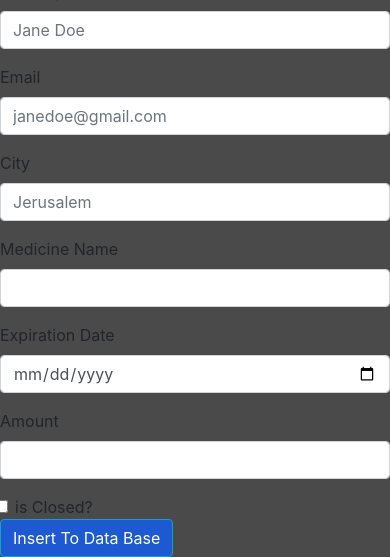
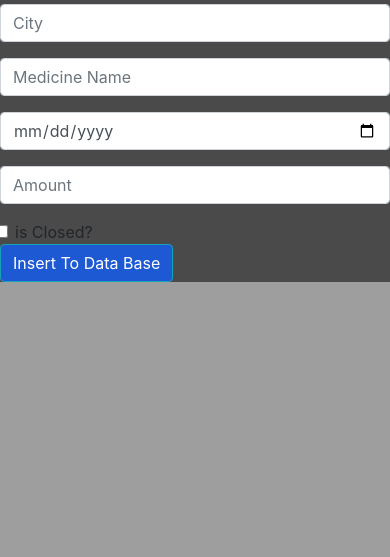
Before and after one commit to avisagal/nettas-project, a Flask app: template templates/final_website.html in a window 390 px wide. Shown: the part 1579-2136 px from the top of the page. After the commit the page ends 1861 px from the top, so only its background shows below. Run offline with Flask 2, Linux system fonts and the light colour scheme; the template is opened without the code that fills it, so the values that code supplies are empty; some libraries are stand-ins or nearby versions.

Commit message:
avis changes in js

```diff
--- a/templates/final_website.html
+++ b/templates/final_website.html
@@ -4,7 +4,7 @@
 <head>
     <link rel="stylesheet" href="https://stackpath.bootstrapcdn.com/bootstrap/4.1.0/css/bootstrap.min.css" integrity="sha384-9gVQ4dYFwwWSjIDZnLEWnxCjeSWFphJiwGPXr1jddIhOegiu1FwO5qRGvFXOdJZ4"
         crossorigin="anonymous">
-        <script src="https://code.jquery.com/jquery-3.1.0.min.js" crossorigin="anonymous"></script>
+    <script src="https://code.jquery.com/jquery-3.1.0.min.js" crossorigin="anonymous"></script>
     <script src="https://cdnjs.cloudflare.com/ajax/libs/popper.js/1.14.0/umd/popper.min.js" integrity="sha384-cs/chFZiN24E4KMATLdqdvsezGxaGsi4hLGOzlXwp5UZB1LY//20VyM2taTB4QvJ"
         crossorigin="anonymous"></script>
     <script src="https://stackpath.bootstrapcdn.com/bootswatch/4.1.0/superhero/bootstrap.min.css" integrity="sha384-uefMccjFJAIv6A+rW+L4AHf99KvxDjWSu1z9VI8SKNVmz4sk7buKt/6v9KI65qnm"
@@ -14,71 +14,67 @@
 <body>
     <!-- first three banners -->
     <div>
-        <img src={{url_for('static',filename="photos/baner.png")}} class="img-fluid" alt="Responsive image">
-        <img src={{url_for('static',filename="photos/p1.png")}} class="img-fluid" alt="Responsive image">
-        <img src={{url_for('static',filename="photos/p2.png")}} class="img-fluid" alt="Responsive image">
+        <img src={{url_for( 'static',filename="photos/baner.png" )}} class="img-fluid" alt="Responsive image">
+        <img src={{url_for( 'static',filename="photos/p1.png" )}} class="img-fluid" alt="Responsive image">
+        <img src={{url_for( 'static',filename="photos/p2.png" )}} class="img-fluid" alt="Responsive image">
     </div>
     <!-- search part -->
     <!-- <div style="background-color: #FBD879" class="container"> -->
     <div style="background-color: #FBD879">
-        <div class="form-row" >
-                <div class=container >
-            <div id = "basic_search" class="form-group col-md-6" >
-                <input class="form-control" type="text" id="ti" align="center">
+        <br>
+        <br>
+        <br>
+        <div class="form-row">
+                <div class="col-4">
+                </div>
+            <div id="basic_search" class="form-group col-md-4">
+                <input class="form-control" type="text" id="ti">
                 <button onclick="hi()" style="background-color: #1E59D4" type="submit" class="btn btn-info"> search Medicine</button>
             </div>
         </div>
-        </div>
-        <div class="form-row">
-            <div class="form-group col-md-6">
-                <label for="inputpersonName">user mail</label>
-                <input class="form-control" type="text" id="t2">
+        <div class="form-check form-check-inline">
+            <div class="form-group col-md-4">
+                <input class="form-control" type="text" id="t2" placeholder="user mail">
             </div>
-        </div>
-        <div class="form-row">
-            <div class="form-group col-md-6">
-                <label for="inputpersonName">user name</label>
-                <input class="form-control" type="text" id="t3">
+        <!-- </div>
+        <div class="form-row"> -->
+            <div class="form-group col-md-4">
+                <input class="form-control" type="text" id="t3" placeholder="user name">
             </div>
-        </div>
-        <div class="form-group col-md-6">
-            <label for="inputpersonName">Medication wanted</label>
-            <input class="form-control" type="text" id="t4">
+        <!-- </div> -->
+        <div class="form-group col-md-4">
+            <input class="form-control" type="text" id="t4" placeholder="medicine">
             <button onclick="sendForMail()" style="background-color: #1E59D4" type="submit" class="btn btn-info"> update state</button>
         </div>
     </div>
     <!-- giveaway banner -->
     <div>
-        <img src={{url_for('static',filename="photos/p3.png")}} class="img-fluid" alt="Responsive image">
+        <img src={{url_for( 'static',filename="photos/p3.png" )}} class="img-fluid" alt="Responsive image">
     </div>
     <!-- giveaway part -->
     <div style="background-color: #4a4a4a">
+        <br>
+        <br>
         <div class="form-row">
-            <div class="form-group col-md-6">
-                <label for="inputpersonName">what's your name?</label>
-                <input type="personName" class="form-control" id="inputpersonName" placeholder="Jane Doe">
+            <div class="form-group col-md-4">
+                <input type="personName" class="form-control" id="inputpersonName" placeholder="what's your name?">
             </div>
-            <div class="form-group col-md-6">
-                <label for="inputEmail">Email</label>
-                <input type="email" class="form-control" id="inputEmail" placeholder="janedoe@gmail.com">
+            <div class="form-group col-md-4">
+                <input type="email" class="form-control" id="inputEmail" placeholder="Email">
             </div>
-            <div class="form-group col-md-6">
-                <label for="inputCity">City</label>
-                <input type="text" class="form-control" id="inputCity" placeholder="Jerusalem">
+            <div class="form-group col-md-4">
+                <input type="text" class="form-control" id="inputCity" placeholder="City">
             </div>
         </div>
         <div class="form-row">
-            <div class="form-group col-md-6">
-                <label for="inputMedName">Medicine Name</label>
-                <input type="text" class="form-control" id="inputMedName">
+            <div class="form-group col-md-4">
+                <input type="text" class="form-control" id="inputMedName" placeholder="Medicine Name">
             </div>
-            <div class="form-group col-md-6">
-                <label for="inputExpirationDate">Expiration Date</label>
-                <input type="date" class="form-control" id="inputExpirationDate">
+            <div class="form-group col-md-4">
+                <input type="date" class="form-control" id="inputExpirationDate" placeholder="expiration date">
             </div>
-            <div class="form-group col-md-6">
-                <label for="Amount">Amount</label>
-                <input type="number" class="form-control" id="Amount">
+            <div class="form-group col-md-2">
+                <input type="number" class="form-control" id="Amount" placeholder="Amount">
             </div>
             <div class="form-check">
                 <input class="form-check-input" type="checkbox" id="gridCheck">
@@ -90,7 +86,7 @@
         <button onclick="sendToDB()" style="background-color: #1E59D4" class="btn btn-info">Insert To Data Base</button>
     </div>
     <script>
-        function sendToDB() {
+          function sendToDB() {
             var inputpersonName = document.getElementById("inputpersonName").value;
             var inputEmail = document.getElementById("inputEmail").value;
             var inputCity = document.getElementById("inputCity").value;
@@ -115,7 +111,7 @@
             sDev.appendChild(table);
             // crateing the header of the file
             var tr = table.insertRow(0);
-            var col = ["id", "medicine name", "expiration date", "amount", "is closed", "city", "owner name", "picture"]
+            var col = ["id", "medicine name", "expiration date", "amount", "is closed", "city", "owner name"]
             for (var i = 0; i < col.length; i++) {
                 var th = document.createElement("th");      // TABLE HEADER.
                 th.innerHTML = col[i];
@@ -130,6 +126,66 @@
                     tabCell.innerHTML = varTemp[col[j]];
                 }
             }
+            if (!(Object.keys(data).length === 0)){
+                var input_for_vaild = document.createElement("Div");
+                input_for_vaild.class = "form-row";
+                // name
+                var name_for_vaild =  document.createElement("Div");
+                name_for_vaild.class = "form-group col-md-6";
+                input_for_vaild.appendChild(name_for_vaild);
+                // name label
+                label_name =document.createElement("LABEL");
+                label_name.for = "inputpersonName";
+                label_name.innerHTML = "insert your name";
+                name_for_vaild.appendChild(label_name);
+                // name input
+                input_name =document.createElement("INPUT");
+                input_name.class  = "form-control";
+                input_name.type = "text";
+                input_name.id = "i1"
+                name_for_vaild.appendChild(input_name);
+
+                // mail
+                var mail_for_vaild =  document.createElement("Div");
+                mail_for_vaild.class = "form-group col-md-6";
+                input_for_vaild.appendChild(mail_for_vaild);
+                // mail label
+                label_mail =document.createElement("LABEL");
+                label_mail.for = "inputpersonName";
+                label_mail.innerHTML = "insert your mail";
+                mail_for_vaild.appendChild(label_mail);
+                // mail input
+                input_mail =document.createElement("INPUT");
+                input_mail.class  = "form-control";
+                input_mail.type = "text";
+                input_mail.id = "i2"
+                mail_for_vaild.appendChild(input_mail);
+
+                // uid
+                var uid_for_vaild =  document.createElement("Div");
+                uid_for_vaild.class = "form-group col-md-6";
+                input_for_vaild.appendChild(uid_for_vaild);
+                // uid label
+                label_uid =document.createElement("LABEL");
+                label_uid.for = "inputpersonName";
+                label_uid.innerHTML = "insert the ID of the Medicine";
+                uid_for_vaild.appendChild(label_uid);
+                // uid input
+                input_uid =document.createElement("INPUT");
+                input_uid.class  = "form-control";
+                input_uid.type = "text";
+                input_uid.id = "i3";
+                uid_for_vaild.appendChild(input_uid);
+                var insert_btn =document.createElement("BUTTON");
+                insert_btn.onclick = "sendForMailVaild()";
+                insert_btn.style = "background-color: #1E59D4";
+                insert_btn.type = "submit";
+                insert_btn.class = "btn btn-info";
+                insert_btn.innerHTML = "check for a match!";
+                uid_for_vaild.appendChild(insert_btn);
+
+                sDev.appendChild(input_for_vaild);
+            }
         }
 
 
@@ -141,6 +197,19 @@
             })
 
 
+        }
+
+        function sendForMailVaild() {
+            const inputTag01 = document.getElementById('i1');
+            const inputTag02 = document.getElementById('i2');
+            const inputTag03 = document.getElementById('i3');
+            var nameVal = inputTag1.value;
+            var mailVal = inputTag2.value;
+            var idVal = inputTag3.value;
+            $.post("/select_item", { mail: mailVal, name: nameVal, uid: idVal });
+            inputTag01.innerHTML = "";
+            inputTag02.innerHTML = "";
+            inputTag03.innerHTML = "";
         }
 
         function sendForMail() {
```
